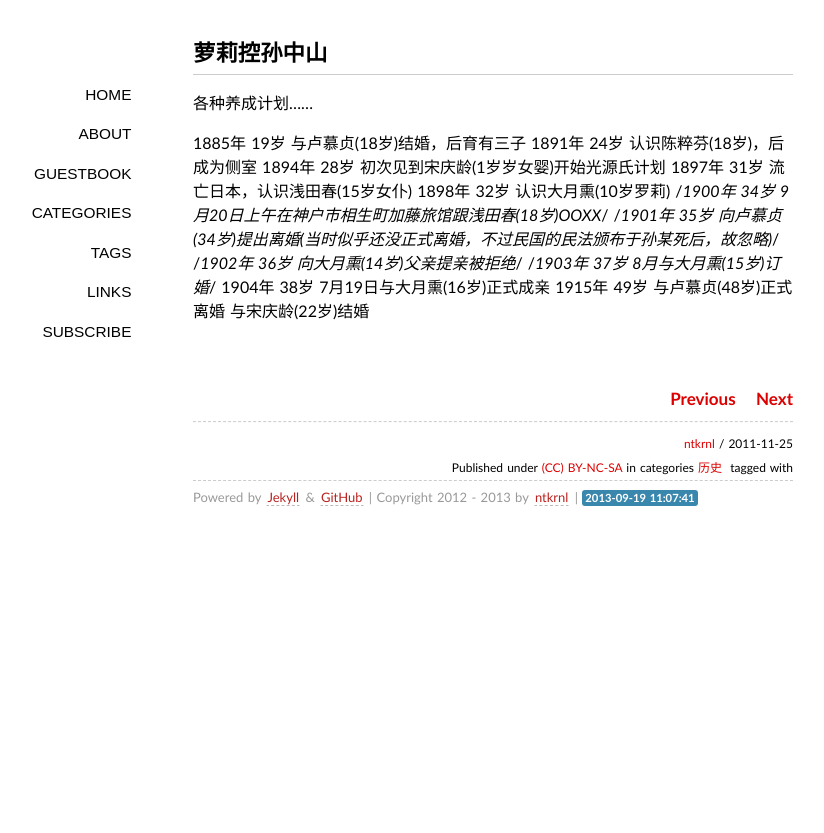
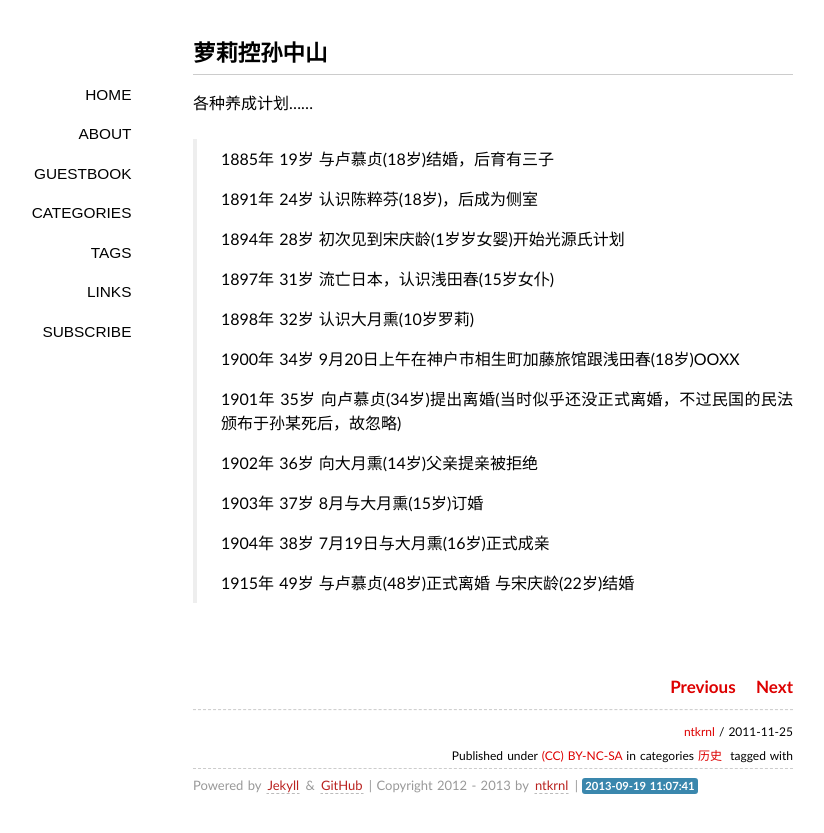
Before and after one commit to ntkrnl/ntkrnl.github.io, a Jekyll site: the page built from _posts/2011-11-25-lolicon-sun-yat-sen.markdown, in a window 1280 px wide. Shown: the top 833 px of the page, without its empty margins (147-971 px from the left). Built offline with Jekyll 4.4.1, drawn with Linux system fonts in a browser that asks for light colours; some web fonts are replaced; Markdown is read by kramdown in place of the engine named in the settings; comment, search, counter and statistics services are not loaded.

```diff
--- a/_posts/2011-11-25-lolicon-sun-yat-sen.markdown
+++ b/_posts/2011-11-25-lolicon-sun-yat-sen.markdown
@@ -12,14 +12,24 @@ categories:
 
 各种养成计划……
 
-1885年 19岁 与卢慕贞(18岁)结婚，后育有三子
-1891年 24岁 认识陈粹芬(18岁)，后成为侧室
-1894年 28岁 初次见到宋庆龄(1岁岁女婴)开始光源氏计划
-1897年 31岁 流亡日本，认识浅田春(15岁女仆)
-1898年 32岁 认识大月熏(10岁罗莉)
-/*1900年 34岁 9月20日上午在神户市相生町加藤旅馆跟浅田春(18岁)OOXX*/
-/*1901年 35岁 向卢慕贞(34岁)提出离婚(当时似乎还没正式离婚，不过民国的民法颁布于孙某死后，故忽略)*/
-/*1902年 36岁 向大月熏(14岁)父亲提亲被拒绝*/
-/*1903年 37岁 8月与大月熏(15岁)订婚*/
-1904年 38岁 7月19日与大月熏(16岁)正式成亲
-1915年 49岁 与卢慕贞(48岁)正式离婚 与宋庆龄(22岁)结婚
+> 1885年 19岁 与卢慕贞(18岁)结婚，后育有三子
+>
+> 1891年 24岁 认识陈粹芬(18岁)，后成为侧室
+>
+> 1894年 28岁 初次见到宋庆龄(1岁岁女婴)开始光源氏计划
+>
+> 1897年 31岁 流亡日本，认识浅田春(15岁女仆)
+>
+> 1898年 32岁 认识大月熏(10岁罗莉)
+>
+> 1900年 34岁 9月20日上午在神户市相生町加藤旅馆跟浅田春(18岁)OOXX
+>
+> 1901年 35岁 向卢慕贞(34岁)提出离婚(当时似乎还没正式离婚，不过民国的民法颁布于孙某死后，故忽略)
+>
+> 1902年 36岁 向大月熏(14岁)父亲提亲被拒绝
+>
+> 1903年 37岁 8月与大月熏(15岁)订婚
+>
+> 1904年 38岁 7月19日与大月熏(16岁)正式成亲
+>
+> 1915年 49岁 与卢慕贞(48岁)正式离婚 与宋庆龄(22岁)结婚
```
